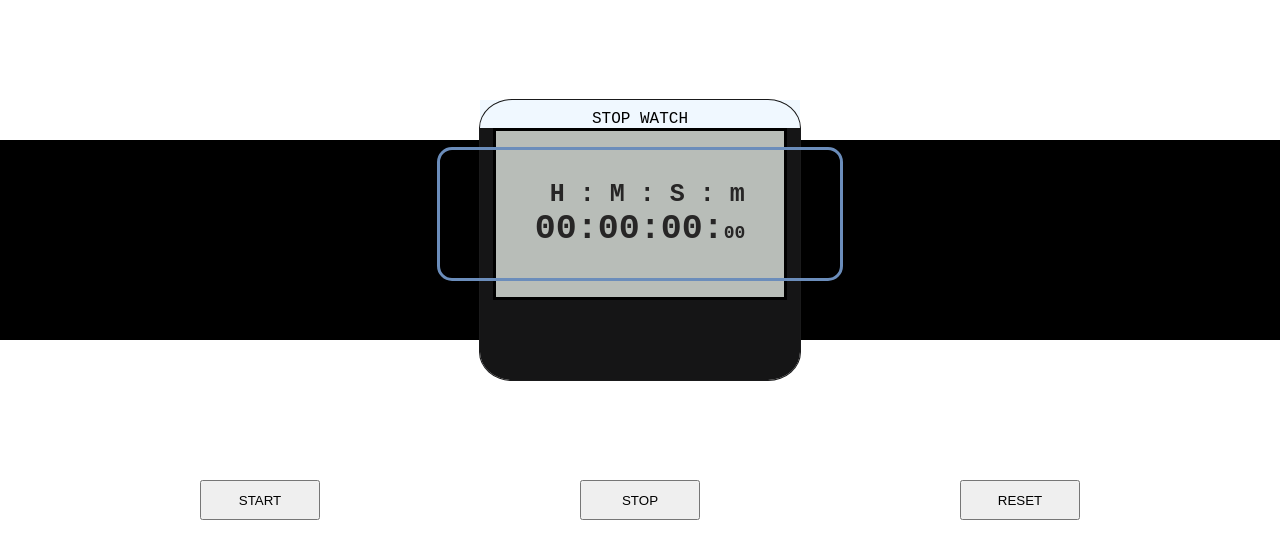
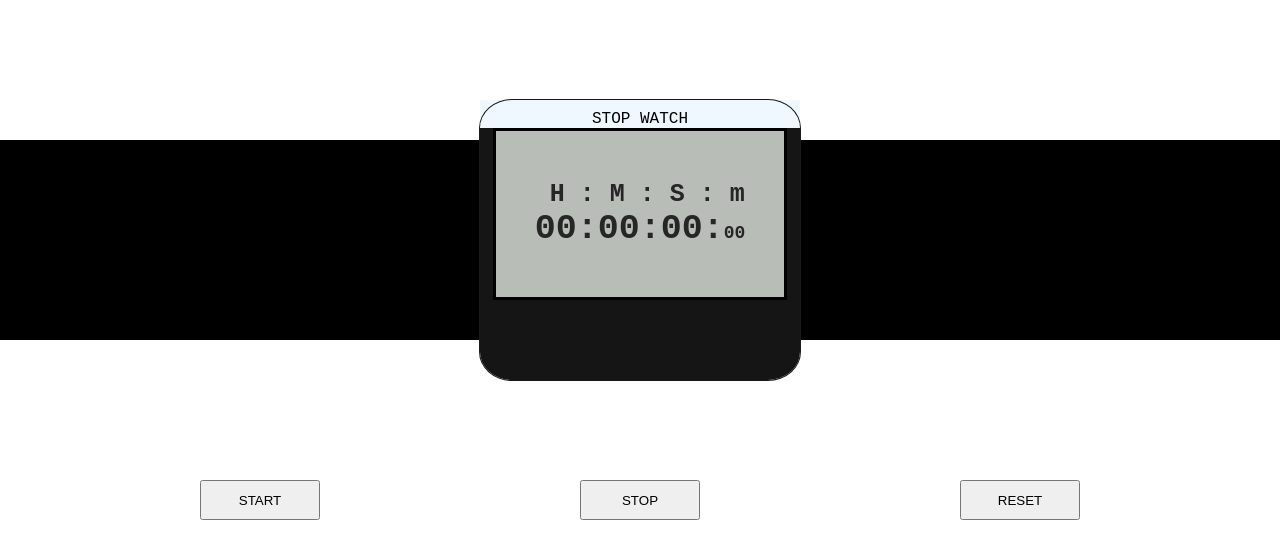
Before and after one commit to abhishekjoshigamerz/abhishekjoshigamerz.github.io, a plain HTML site: page index.html in a window 1280 px wide. Drawn offline with Linux system fonts and the light colour scheme.

Commit message:
Style issue fixed

```diff
--- a/css/style.css
+++ b/css/style.css
@@ -52,12 +52,11 @@ body{
     height: 200px;
     width: 100%;
 }
+
 .watch-top{
     width: 100%;
     height: 100px;
     background-color: aliceblue;
-
-
 }
 
 .watch-inner{
@@ -77,9 +76,6 @@ body{
     position: absolute;
     display: block;
     height: 16vh;
-    width: 400px;
-    border: 3px solid #6B8DBB;
-    border-radius: 15px;
     z-index:  5;
   }
 
```
